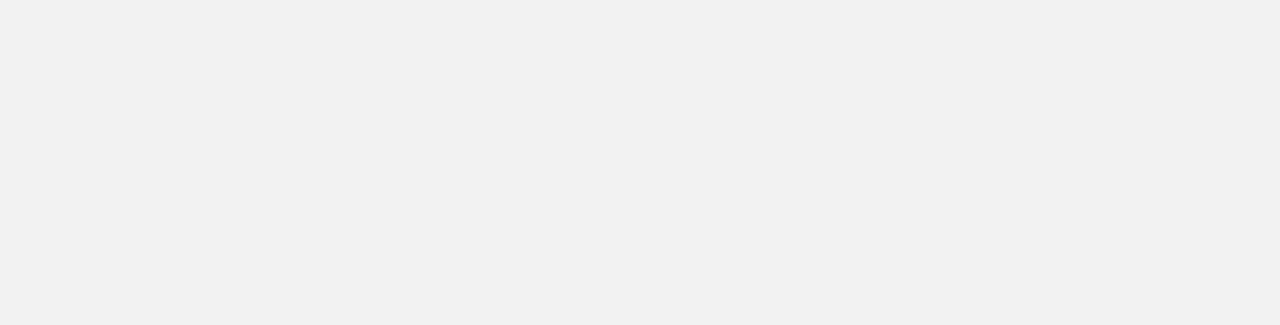
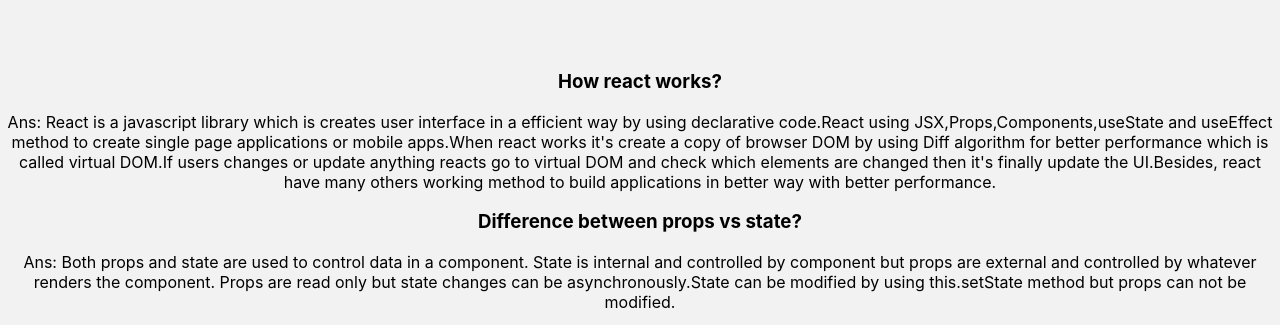
Before and after one commit to md-atiqurrahman/lucky-one, a React (Create React App) app: page / in a window 1280 px wide. Shown: the part 2474-2799 px from the top of the page. Before the commit the page ends 2444 px from the top, so only its background shows below. Built offline with nearby package versions, Linux system fonts and the light colour scheme.

Commit message:
add answers component

```diff
--- a/src/App.js
+++ b/src/App.js
@@ -1,4 +1,5 @@
 import './App.css';
+import Answers from './components/Answers/Answers';
 import Header from './components/Header/Header';
 import Shop from './components/Shop/Shop';
 
@@ -7,6 +8,7 @@
     <div>
       <Header></Header>
       <Shop></Shop>
+      <Answers></Answers>
     </div>
   );
 }
--- /dev/null
+++ b/src/components/Answers/Answers.css
@@ -0,0 +1,4 @@
+.answers{
+    text-align: center;
+    margin-top: 100px;
+}
--- /dev/null
+++ b/src/components/Answers/Answers.js
@@ -0,0 +1,19 @@
+import React from 'react';
+import './Answers.css';
+
+const Answers = () => {
+    return (
+        <div className='answers'>
+            <div>
+               <h3>How react works?</h3>
+               <p>Ans: React is a javascript library which is creates user interface in a efficient way by using declarative code.React using JSX,Props,Components,useState and useEffect method to create single page applications or mobile apps.When react works it's create a copy of browser DOM by using Diff algorithm for better performance which is called virtual DOM.If users changes or update anything reacts go to virtual DOM and check which elements are changed then it's finally update the UI.Besides, react have many others working method to build  applications in better way with better performance.   </p>
+            </div>
+            <div>
+                <h3>Difference between props vs state?</h3>
+                <p>Ans: Both props and state are used to control data in a component. State is internal and controlled by component but props are external and controlled by whatever renders the component.   Props are read only but state changes can be asynchronously.State can be modified by using this.setState method but props can not be modified.</p>
+            </div>
+        </div>
+    );
+};
+
+export default Answers;
--- a/src/components/Cart/Cart.js
+++ b/src/components/Cart/Cart.js
@@ -9,18 +9,33 @@
     name.push(phone.phone_name);
    }
    const getRandomNumber = () =>{
-       let randomNumber = Math.floor(Math.random()*4);
-       const phoneName = name[randomNumber];
-       document.getElementById('choose-one').innerHTML = phoneName;
+       const spanTag =  document.getElementById('choose-one');
+
+       const getInnerHtml =(number) =>{
+          let randomNumber = Math.floor(Math.random()* number);
+          const phoneName = name[randomNumber];
+          spanTag.innerHTML = phoneName;
+       }
+       if(spanTag.innerHTML === ''){
+            getInnerHtml(4);
+       }
+       else if(spanTag.innerHTML === 'undefined'){
+           spanTag.innerHTML = '';
+           alert('You have to select minimum 4 phone first');
+       }
+       else{
+           alert('Already choose a phone for you.Need another one??');
+           spanTag.innerHTML = '';
+       }
    }
     return (
         <div>
             <h2 className='cart-title'>Selected Phones</h2>
             <div className='phone-name'>
-               <p>{name[0]}</p>
-               <p>{name[1]}</p>
-               <p>{name[2]}</p>
-               <p>{name[3]}</p>
+               <p className='selected-phone'>{name[1]}</p>
+               <p className='selected-phone'>{name[2]}</p>
+               <p className='selected-phone'>{name[0]}</p>
+               <p className='selected-phone'>{name[3]}</p>
             </div>
             <p className='choose-title'>
                 Choose One:
--- a/src/components/Shop/Shop.js
+++ b/src/components/Shop/Shop.js
@@ -14,6 +14,7 @@
     },[])
 
     const handleAddToCart =(selectedPhone)=>{
+
        let newCart = [];
        const exits = cart.find(phone => phone.id === selectedPhone.id);
        if(!exits && cart.length <= 3){
@@ -21,7 +22,7 @@
        }
        else{
            newCart = [...cart];
-           alert('You have selected more than 4 phone Or already selected the phone');
+           alert('You have selected more than 4 phone Or already selected this phone');
        }
 
        setCart(newCart);
@@ -30,6 +31,8 @@
     const removeName = () =>{
         const emptyCart = cart.splice(4);
         setCart(emptyCart);
+        const spanTag = document.getElementById('choose-one');
+        spanTag.innerHTML = '';
 
   }
     return (
```
